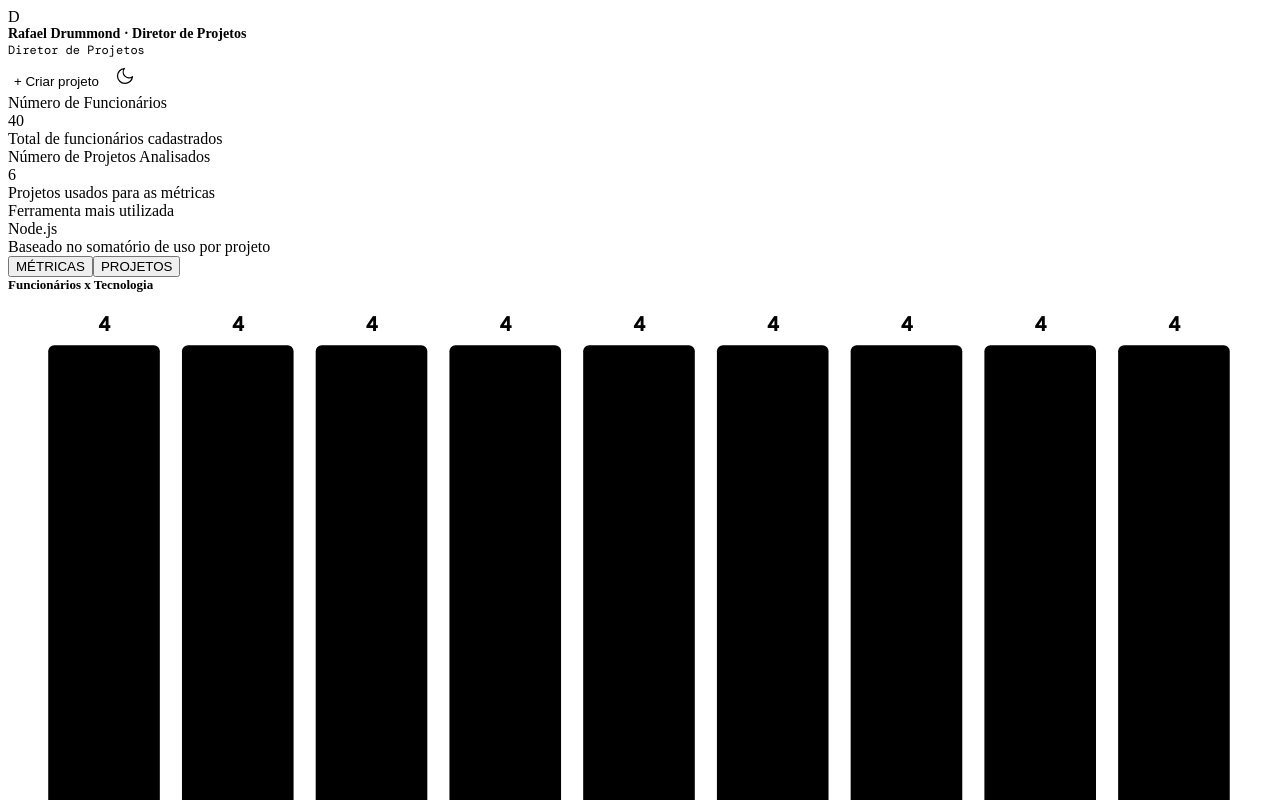
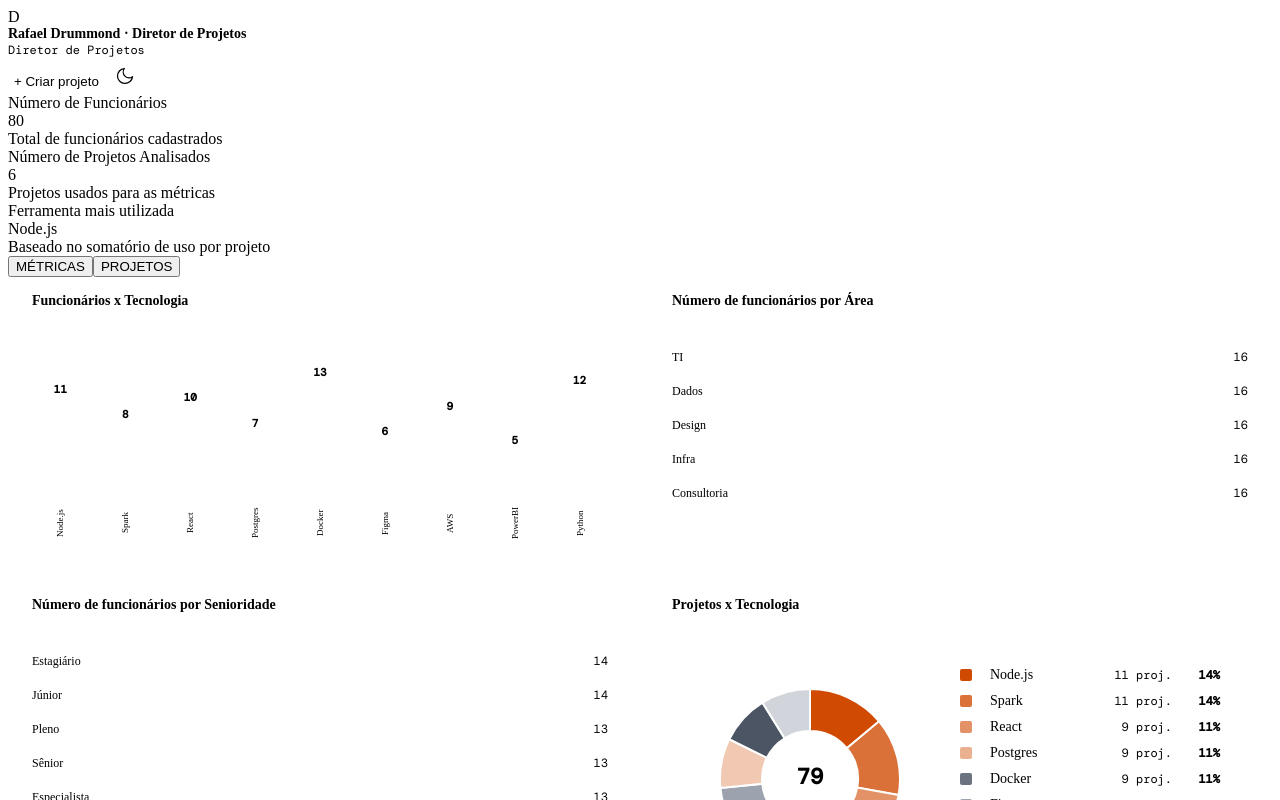
Before and after one commit to Grupo-Noctua/noctua-frontend, a React (Vite) app: page / in a window 1280 px wide. Shown: the top 800 px of the page. Built offline with nearby package versions, Linux system fonts and the light colour scheme; the HTML template or start-up script is replaced by a standard one.

Commit message:
Alteração nos gráficos

```diff
--- a/src/data/mock.tsx
+++ b/src/data/mock.tsx
@@ -16,7 +16,7 @@ export type Employee = {
   nome: string
   cargo: string
   departamento: string
-  senioridade?: 'Junior'|'Pleno'|'Senior'
+  senioridade?: string
   tecnologia?: string
   projectId?: string
   disponibilidade: number
@@ -33,16 +33,18 @@ export type Tool = {
 }
 
 const techPool = ['React','Node.js','Python','Postgres','AWS','Docker','Kubernetes','Spark','PowerBI','Figma']
-const seniorPool: Employee['senioridade'][] = ['Junior','Pleno','Senior']
+// include full set of seniorities used in the CreateProjectFlow form
+const seniorPool: Employee['senioridade'][] = ['Estagiário','Júnior','Pleno','Sênior','Especialista','Tech Lead']
 
-export const employees: Employee[] = Array.from({length:40}).map((_,i)=>{
+// increase number of mock employees so seniority charts show more variation
+export const employees: Employee[] = Array.from({length:80}).map((_,i)=>{
   const defaultNames = ['Ana Silva','Bruno Costa','Carla Maia','Diego Rocha','Eduardo Lima','Fernanda Dias','Gustavo Nunes','Helena Pinto','Igor Santos','Juliana Moraes','Karim Souza','Lucas Alves','Mariana Reis','Nicolas Prado','Olivia Castro']
   return ({
     id: `u${i+1}`,
     nome: defaultNames[i] || `Usuário ${i+1}`,
     cargo: ['Analista','Desenvolvedor','Designer','Engenheiro de Dados','Gerente de Projeto'][i%5],
     departamento: ['TI','Dados','Design','Infra','Consultoria'][i%5],
-    senioridade: seniorPool[i%3],
+    senioridade: seniorPool[i%seniorPool.length],
     tecnologia: techPool[i%techPool.length],
     projectId: i<20? `p${(i%6)+1}`: undefined,
     disponibilidade: [90,70,50,100,30,80,60,40,20,75,55,85,65,45,95,88,72,66,59,81,47,93,37,52,68,74,82,49,58,61,79,33,41,71,64,86,56,39,70,77][i%40],
--- a/src/tabs/MetricsTab.tsx
+++ b/src/tabs/MetricsTab.tsx
@@ -1,164 +1,196 @@
 import React from 'react'
 import { employees, projects, tools } from '../data/mock'
 
-function BarChart({labels,counts,width=520,height=220}:{labels:string[],counts:number[],width?:number,height?:number}){
-  const max = Math.max(...counts,1)
-  // ensure enough vertical space per row to fit larger text
-  const rowH = Math.max(60, Math.floor((height-20)/Math.max(1,labels.length)))
-  // allocate more space for labels when text is larger
-  const leftLabelW = Math.min(420, Math.max(140, Math.floor(width * 0.34)))
-  // Use responsive svg: viewBox controls internal coords, rendered width is 100% of container
+function ChartCard({title,children}:{title:string,children:React.ReactNode}){
   return (
-    <svg style={{width:'100%',height:'auto'}} viewBox={`0 0 ${width} ${height}`} preserveAspectRatio="xMinYMin meet">
-      {labels.map((l,i)=>{
-        const w = (counts[i]/max) * (width - leftLabelW - 40)
-        const y = 10 + i*rowH
-        return (
-          <g key={l}>
-            <text x={12} y={y+rowH/2} dominantBaseline="middle" style={{fontSize:20,fontWeight:700}} fill="var(--text)">{l}</text>
-            <rect x={leftLabelW} y={y+6} width={Math.max(8,w)} height={rowH-12} rx={6} fill="var(--accent)" />
-            <text x={leftLabelW + Math.max(8,w) + 12} y={y+rowH/2} dominantBaseline="middle" style={{fontSize:18,fontFamily:'DM Mono',fontWeight:800}} fill="var(--text)">{counts[i]}</text>
-          </g>
-        )
-      })}
-    </svg>
+    <div style={{borderRadius:16,background:'var(--surface)',border:'1px solid var(--border)'}}>
+      <div style={{padding:'16px 24px',display:'flex',alignItems:'center',justifyContent:'space-between',borderBottom:'1px solid var(--border)'}}>
+        <div style={{fontSize:14,fontWeight:700}}>{title}</div>
+      </div>
+      <div style={{padding:'20px 24px'}}>{children}</div>
+    </div>
   )
 }
 
-function VerticalBarChart({labels,counts,width=800,height=240,showYAxis=false,numTicks=5}:{labels:string[],counts:number[],width?:number,height?:number,showYAxis?:boolean,numTicks?:number}){
-  const max = Math.max(...counts,1)
-  const w = Math.max(24, Math.floor(width / Math.max(1, labels.length)))
-  const gap = Math.max(6, Math.floor(w * 0.2))
-  const innerW = labels.length * (w + gap)
-  const leftPadding = showYAxis ? 80 : 40
-  // extra vertical space reserved for rotated labels so they don't get clipped
-  const labelSpace = Math.max(160, Math.floor(height * 0.35))
-  const drawArea = height
-  const viewH = drawArea + labelSpace
+function ColumnChartEmployeesTech(){
+  // data from graficos.md
+  const data = [
+    ['Node.js',11],
+    ['Spark',8],
+    ['React',10],
+    ['Postgres',7],
+    ['Docker',13],
+    ['Figma',6],
+    ['AWS',9],
+    ['PowerBI',5],
+    ['Python',12]
+  ] as [string,number][]
+
+  const max = Math.max(...data.map(d=>d[1]))
+  // use a single orange color for all bars
+  const barColor = 'var(--accent)'
 
   return (
-    <svg style={{width:'100%',height:'auto'}} viewBox={`0 0 ${innerW + leftPadding + 20} ${viewH}`} preserveAspectRatio="xMinYMin meet">
-      {/* y axis grid and labels */}
-      {showYAxis && (()=>{
-        const ticks = [] as JSX.Element[]
-        for(let i=0;i<=numTicks;i++){
-          const v = (i/numTicks) * max
-          const y = drawArea - (v/max) * (drawArea - 40)
-          ticks.push(
-            <g key={i}>
-              <line x1={leftPadding-8} x2={leftPadding + innerW} y1={y} y2={y} stroke="rgba(255,255,255,0.04)" />
-              <text x={leftPadding-12} y={y+4} textAnchor="end" style={{fontSize:14,fontFamily:'DM Mono'}} fill="var(--text)">{Math.round(v)}</text>
-            </g>
-          )
-        }
-        return ticks
-      })()}
-
-      {/* bars */}
-      {labels.map((l,i)=>{
-        const barH = (counts[i]/max) * (drawArea - 40)
-        const x = leftPadding + i * (w + gap)
-        const y = drawArea - barH
+    <div style={{height:176,paddingTop:24,display:'flex',alignItems:'end',gap:8}}>
+      {data.map(([label,count],i)=>{
+        const h = Math.max(6, Math.round((count / max) * 110))
         return (
-          <g key={l}>
-            <rect x={x} y={y} width={w} height={barH} rx={6} fill="var(--accent)" />
-            <text x={x + w/2} y={y - 14} textAnchor="middle" style={{fontSize:20,fontFamily:'DM Mono',fontWeight:800}} fill="var(--text)">{counts[i]}</text>
-            <g transform={`translate(${x + w/2}, ${drawArea + (labelSpace * 0.6)}) rotate(-45)`}>
-              <text x={0} y={0} textAnchor="end" style={{fontSize:20,fontWeight:700}} fill="var(--text)">{l}</text>
-            </g>
-          </g>
+          <div key={label} style={{flex:1,display:'flex',flexDirection:'column',alignItems:'center',gap:6}}>
+            <div style={{fontSize:11,fontFamily:'DM Mono',fontWeight:700,textAlign:'center'}}>{count}</div>
+            <div style={{width:'100%',display:'flex',alignItems:'flex-end',justifyContent:'center'}}>
+              <div style={{width:'76%',height:h,background:barColor,borderRadius:'4px 4px 0 0'}} />
+            </div>
+            <div style={{height:44,overflow:'hidden',fontSize:9,color:'var(--textMuted)',writingMode:'vertical-rl',transform:'rotate(180deg)',textAlign:'center'}}>{label}</div>
+          </div>
         )
       })}
-      {/* x axis line */}
-      <line x1={leftPadding} x2={leftPadding + innerW} y1={drawArea} y2={drawArea} stroke="var(--border)" />
-    </svg>
+    </div>
+  )
+}
+
+function HorizontalBar({label, value, max, color}:{label:string,value:number,max:number,color:string}){
+  const pct = max? (value/max):0
+  const showWhite = pct > 0.25
+  return (
+    <div style={{display:'flex',alignItems:'center',gap:12}}>
+      <div style={{width:130,fontSize:12,color:'var(--textSub)',overflow:'hidden',textOverflow:'ellipsis',whiteSpace:'nowrap'}} title={label}>{label}</div>
+      <div style={{flex:1,position:'relative',height:24,borderRadius:8,background:'var(--chipBg)',border:'1px solid var(--border)',overflow:'hidden'}}>
+        <div style={{width:`${Math.round(pct*100)}%`,height:'100%',background:color,borderRadius:8,transition:'width .25s'}} />
+        <div style={{position:'absolute',left:8,top:0,bottom:0,display:'flex',alignItems:'center',pointerEvents:'none',fontSize:11,fontFamily:'DM Mono',fontWeight:700,color: showWhite? '#fff' : 'var(--text)'}}>{value}</div>
+      </div>
+      <div style={{width:40,textAlign:'right',fontSize:12,fontFamily:'DM Mono'}}>{value}</div>
+    </div>
+  )
+}
+
+function HorizontalBarsByDept(){
+  const deptMap = new Map<string,number>()
+  for(const e of employees){
+    deptMap.set(e.departamento, (deptMap.get(e.departamento)||0) + 1)
+  }
+  const items = Array.from(deptMap.entries()).sort((a,b)=>b[1]-a[1])
+  const max = items.length? items[0][1]:1
+  return (
+    <div style={{display:'flex',flexDirection:'column',gap:10}}>
+      {items.map(([label,value])=> (
+        <HorizontalBar key={label} label={label} value={value} max={max} color={'var(--accent)'} />
+      ))}
+    </div>
+  )
+}
+
+function HorizontalBarsBySeniority(){
+  // hierarchy and color opacities as per graficos.md
+  const hierarchy = ['Estagiário','Júnior','Pleno','Sênior','Especialista','Tech Lead']
+  // use solid hex shades instead of translucent rgba so colors don't get darker in dark mode
+  // use the same orange for all seniority bars
+  const opacityMap: Record<string,string> = {
+    'Estagiário':'var(--accent)',
+    'Júnior':'var(--accent)',
+    'Pleno':'var(--accent)',
+    'Sênior':'var(--accent)',
+    'Especialista':'var(--accent)',
+    'Tech Lead':'var(--accent)'
+  }
+
+  // map mock seniorities to these labels
+  const mapName: Record<string,string> = { 'Junior':'Júnior', 'Pleno':'Pleno', 'Senior':'Sênior' }
+  const counts = new Map<string,number>()
+  for(const e of employees){
+    const s = e.senioridade? (mapName[e.senioridade] || e.senioridade) : 'Estagiário'
+    counts.set(s, (counts.get(s)||0) + 1)
+  }
+  // include all seniority levels from the form (show zero if none)
+  const items = hierarchy.map(h=> [h, counts.get(h)||0] as [string,number])
+  const max = items.length? Math.max(...items.map(i=>i[1])):1
+
+  return (
+    <div style={{display:'flex',flexDirection:'column',gap:10}}>
+      {items.map(([label,value])=> (
+        <HorizontalBar key={label} label={label} value={value} max={max} color={opacityMap[label] || 'rgba(208,74,2,0.6)'} />
+      ))}
+    </div>
+  )
+}
+
+// helper to draw donut slice path
+function describeDonutSlice(cx:number,cy:number,outerR:number,innerR:number,startAngle:number,endAngle:number){
+  const startOuterX = cx + outerR * Math.cos(startAngle)
+  const startOuterY = cy + outerR * Math.sin(startAngle)
+  const endOuterX = cx + outerR * Math.cos(endAngle)
+  const endOuterY = cy + outerR * Math.sin(endAngle)
+  const startInnerX = cx + innerR * Math.cos(endAngle)
+  const startInnerY = cy + innerR * Math.sin(endAngle)
+  const endInnerX = cx + innerR * Math.cos(startAngle)
+  const endInnerY = cy + innerR * Math.sin(startAngle)
+
+  const largeArc = endAngle - startAngle > Math.PI ? 1 : 0
+  return `M ${startOuterX} ${startOuterY} A ${outerR} ${outerR} 0 ${largeArc} 1 ${endOuterX} ${endOuterY} L ${startInnerX} ${startInnerY} A ${innerR} ${innerR} 0 ${largeArc} 0 ${endInnerX} ${endInnerY} Z`
+}
+
+function DonutChart(){
+  const data = [
+    ['Node.js',11],['Spark',11],['React',9],['Postgres',9],['Docker',9],['Figma',9],['AWS',7],['PowerBI',7],['Python',7]
+  ] as [string,number][]
+  const total = data.reduce((s,[,v])=>s+v,0)
+  const colors = ['#D04A02','rgba(208,74,2,0.78)','rgba(208,74,2,0.60)','rgba(208,74,2,0.44)','#6B7280','#9CA3AF','rgba(208,74,2,0.30)','#4B5563','#D1D5DB']
+
+  let angle = -Math.PI/2 // start at top
+  const cx = 110, cy = 110, outerR = 90, innerR = 48
+
+  return (
+    // center the whole donut+legend block inside the card
+    <div style={{display:'flex',gap:40,alignItems:'center',justifyContent:'center',width:'100%',minHeight:260}}>
+      <svg width={220} height={220} viewBox={`0 0 220 220`}>
+        <g>
+          {data.map(([label,value],i)=>{
+            const sliceAngle = (value/total) * Math.PI * 2
+            const path = describeDonutSlice(cx,cy,outerR,innerR,angle, angle + sliceAngle)
+            const key = `s${i}`
+            angle += sliceAngle
+            return (<path key={key} d={path} fill={colors[i%colors.length]} stroke="#fff" strokeWidth={2} />)
+          })}
+          <text x={110} y={110} textAnchor="middle" dominantBaseline="middle" style={{fontSize:22,fontFamily:'DM Mono',fontWeight:800}} fill="var(--text)">{total}</text>
+          <text x={110} y={132} textAnchor="middle" dominantBaseline="hanging" style={{fontSize:10,fontFamily:'DM Mono'}} fill="var(--textMuted)">usos totais</text>
+        </g>
+      </svg>
+
+      <div style={{display:'flex',flexDirection:'column',gap:10,width:260}}>
+        {data.map(([label,value],i)=>{
+          const pct = Math.round((value/total)*100)
+          return (
+            <div key={label} style={{display:'flex',alignItems:'center',gap:12}}>
+              <div style={{width:12,height:12,background:colors[i%colors.length],borderRadius:2,flex:'0 0 12px'}} />
+              <div style={{flex:1,fontSize:14,color:'var(--text)',minWidth:0,marginLeft:6}}>{label}</div>
+              <div style={{width:72,fontSize:12,fontFamily:'DM Mono',color:'var(--textMuted)',textAlign:'right'}}>{value} proj.</div>
+              <div style={{width:36,textAlign:'right',fontSize:12,fontFamily:'DM Mono',fontWeight:700}}>{pct}%</div>
+            </div>
+          )
+        })}
+      </div>
+    </div>
   )
 }
 
 export default function MetricsTab(){
-  // Projects x Technology: for each tool, compute a varied usage metric (sum of usage levels across projects)
-  const TOP_PROJECT_TECH = 12
-  const EXCLUDE_TOOLS = new Set(['Kubernetes','ElasticSearch'])
-  const projUse = tools.map(t=> ({name: t.ferramenta, count: Object.values(t.usoPorProjeto).reduce<number>((s,v)=>s + (v||0), 0) }))
-  const projUseFiltered = projUse.filter(pu=> !EXCLUDE_TOOLS.has(pu.name))
-  const projUseSorted = projUseFiltered.sort((a,b)=>b.count - a.count)
+  return (
+    <div style={{display:'flex',flexDirection:'column',gap:24}}>
+      <div style={{display:'grid',gridTemplateColumns:'1fr 1fr',gap:16}}>
+        <ChartCard title="Funcionários x Tecnologia">
+          <ColumnChartEmployeesTech />
+        </ChartCard>
 
-  // Employees counts map
-  const techCountMap = new Map<string, number>()
-  for(const e of employees){
-    if(!e.tecnologia) continue
-    techCountMap.set(e.tecnologia, (techCountMap.get(e.tecnologia) || 0) + 1)
-  }
+        <ChartCard title="Número de funcionários por Área">
+          <HorizontalBarsByDept />
+        </ChartCard>
 
-  // choose top N technologies ensuring none have zero in either projects or employees
-  const selected: string[] = []
-  const selectedProjCounts: number[] = []
-  const selectedEmpCounts: number[] = []
-  for(const item of projUseSorted){
-    if(selected.length >= TOP_PROJECT_TECH) break
-    const empCount = techCountMap.get(item.name) || 0
-    const projCount = item.count
-    if(projCount > 0 && empCount > 0){
-      selected.push(item.name)
-      selectedProjCounts.push(projCount)
-      selectedEmpCounts.push(empCount)
-    }
-  }
-  // fallback: if none selected (edge case), pick top by projCount (may include zeros in employees)
-  if(selected.length === 0){
-    const fallback = projUseSorted.slice(0, TOP_PROJECT_TECH)
-    for(const item of fallback){ selected.push(item.name); selectedProjCounts.push(item.count); selectedEmpCounts.push(techCountMap.get(item.name)||0) }
-  }
+        <ChartCard title="Número de funcionários por Senioridade">
+          <HorizontalBarsBySeniority />
+        </ChartCard>
 
-  const techLabelsAll = selected
-  const techProjectCounts = selectedProjCounts
-  const techs = techLabelsAll
-  const techCounts = selectedEmpCounts
-
-
-
-  // Employees per area (departamento)
-  const depts = Array.from(new Set(employees.map(e=>e.departamento)))
-  const deptCounts = depts.map(d=> employees.filter(e=>e.departamento===d).length)
-
-  // Employees by seniority
-  const seniorities = Array.from(new Set(employees.map(e=>e.senioridade))).filter(Boolean) as string[]
-  const seniorCounts = seniorities.map(s=> employees.filter(e=>e.senioridade===s).length)
-
-  // (projUseSorted and techLabelsAll already computed above)
-
-  return (
-    <div>
-      <div className="grid grid-cols-1 md:grid-cols-2 gap-4 mb-6">
-        <div className="card">
-          <div style={{fontSize:13,fontWeight:600}}>Funcionários x Tecnologia</div>
-          <div style={{marginTop:12}}>
-            <VerticalBarChart labels={techs} counts={techCounts} width={1000} height={500} />
-          </div>
-        </div>
-
-        <div className="card">
-          <div style={{fontSize:13,fontWeight:600}}>Número de funcionários por Área</div>
-          <div style={{marginTop:12}}>
-            <BarChart labels={depts} counts={deptCounts} width={1000} height={Math.max(420, 80 + depts.length * 100)} />
-          </div>
-        </div>
-
-        <div className="card">
-          <div style={{fontSize:13,fontWeight:600}}>Número de funcionários por Senioridade</div>
-          <div style={{marginTop:12}}>
-            {/* increased height to improve readability */}
-            <BarChart labels={seniorities} counts={seniorCounts} width={1000} height={Math.max(420, 80 + seniorities.length * 100)} />
-          </div>
-        </div>
-
-        <div className="card">
-          <div style={{fontSize:13,fontWeight:600}}>Projetos x Tecnologia</div>
-          <div style={{marginTop:12}}>
-            {/* increased height for vertical bar chart */}
-            <VerticalBarChart labels={techLabelsAll} counts={techProjectCounts} width={1000} height={500} />
-          </div>
-        </div>
+        <ChartCard title="Projetos x Tecnologia">
+          <DonutChart />
+        </ChartCard>
       </div>
     </div>
   )
```
Also changed, not shown: 1 other file (tests, documents, lock files or other folders).
